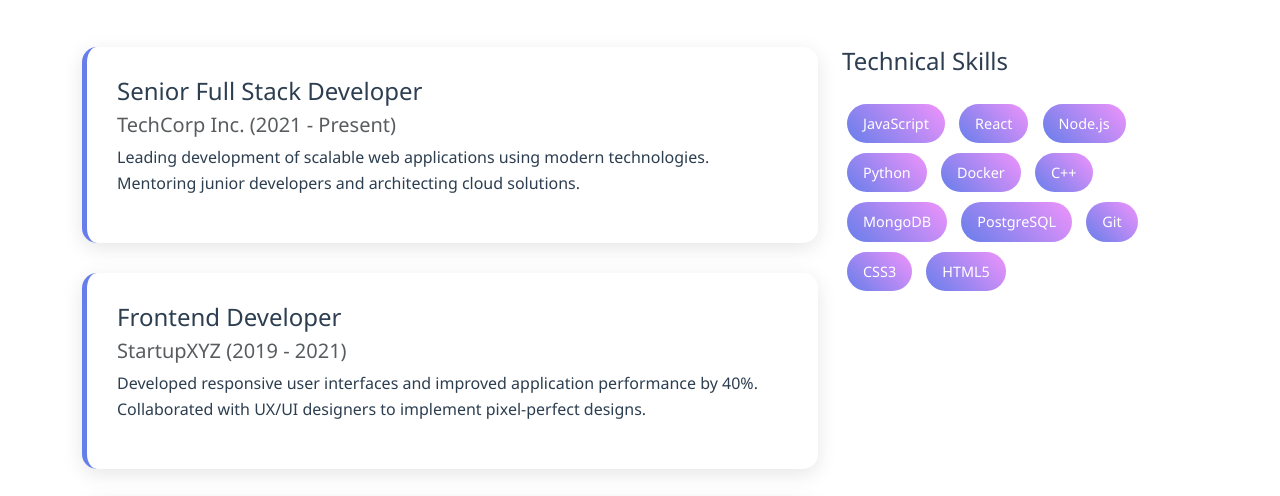
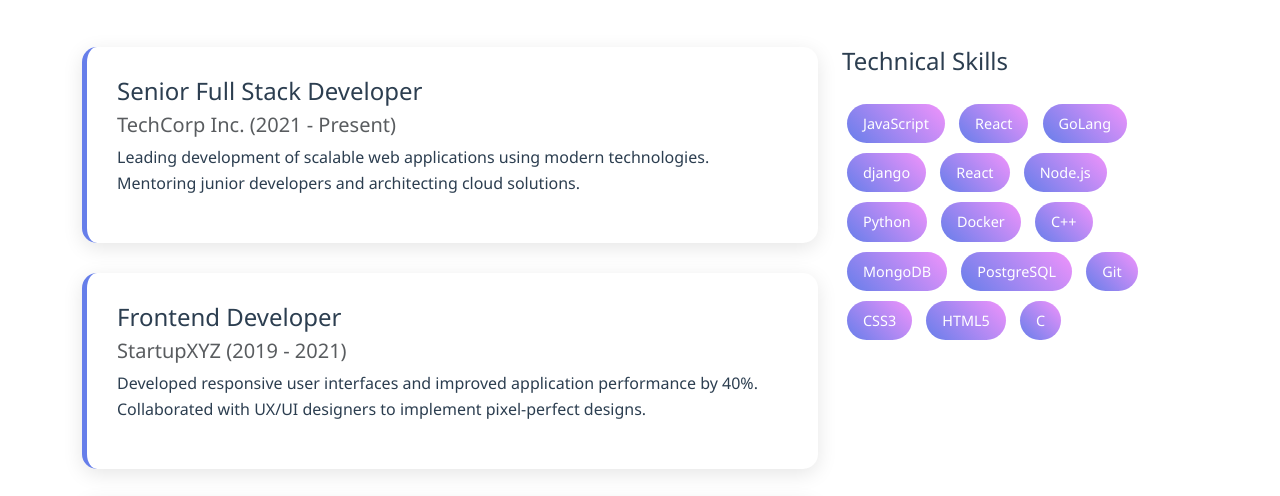
Before and after one commit to ahmed6394/portfolio_rush, a plain HTML site: page resume1.html in a window 1280 px wide. Shown: the part 741-1237 px from the top of the page. Drawn offline with nearby package versions, Linux system fonts and the light colour scheme.

Commit message:
2nd updated

```diff
--- a/resume1.html
+++ b/resume1.html
@@ -95,6 +95,9 @@
                         <div class="skills-container">
                             <span class="skill-tag">JavaScript</span>
                             <span class="skill-tag">React</span>
+                            <span class="skill-tag">GoLang</span>
+                            <span class="skill-tag">django</span>
+                            <span class="skill-tag">React</span>
                             <span class="skill-tag">Node.js</span>
                             <span class="skill-tag">Python</span>
                             <span class="skill-tag">Docker</span>
@@ -104,6 +107,7 @@
                             <span class="skill-tag">Git</span>
                             <span class="skill-tag">CSS3</span>
                             <span class="skill-tag">HTML5</span>
+                            <span class="skill-tag">C</span>
                         </div>
                     </div>
                 </div>
```
